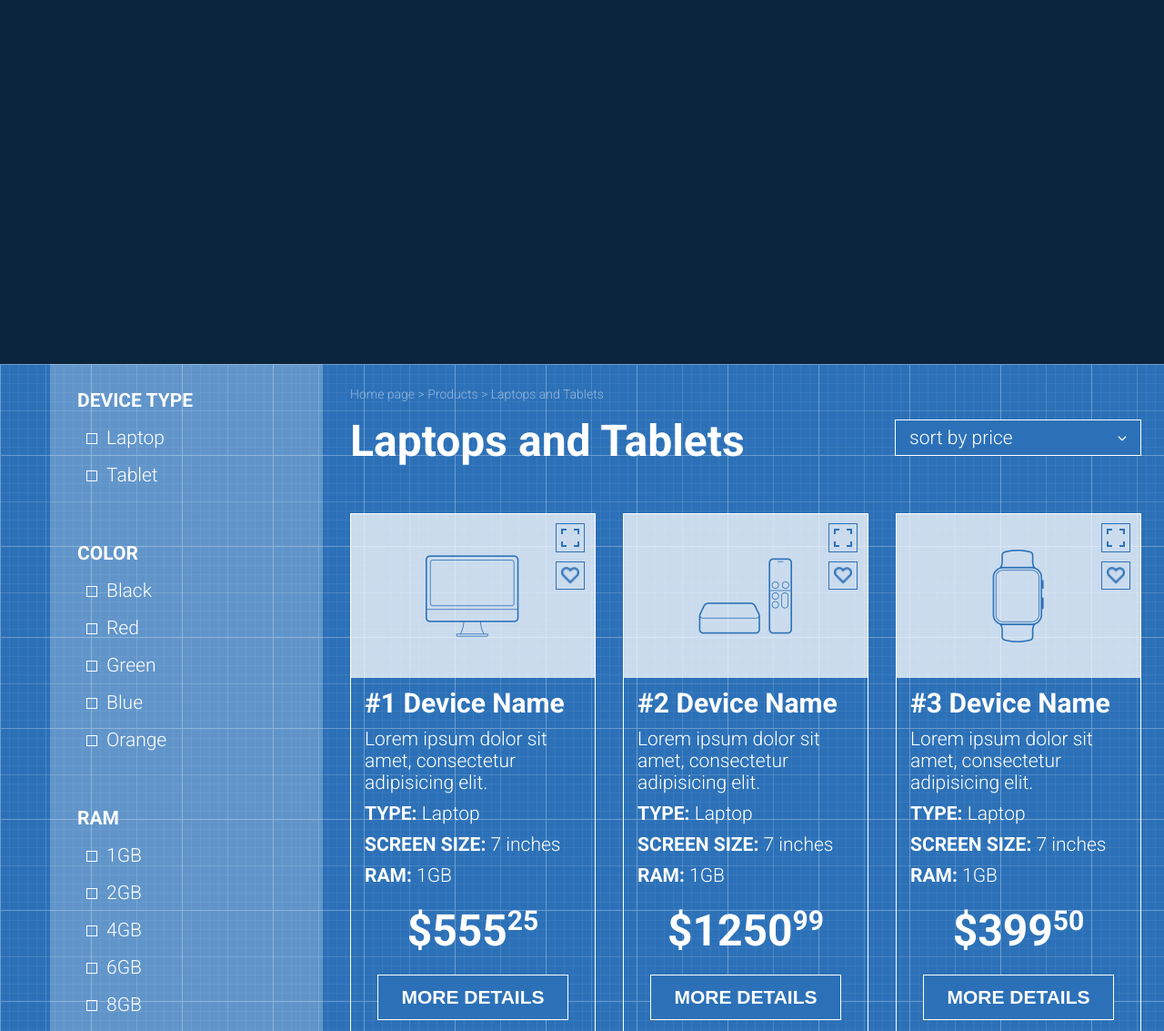
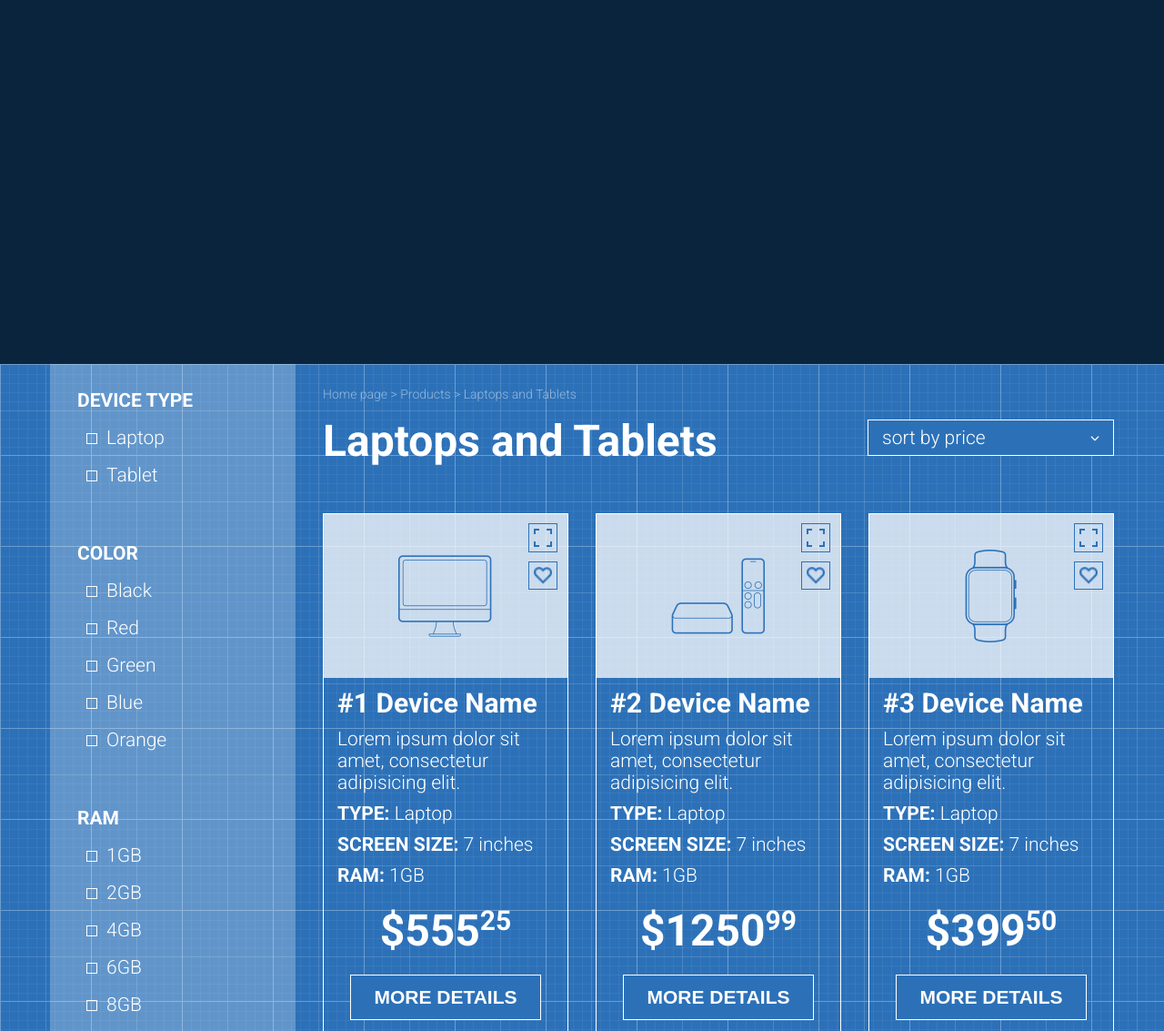
Before and after one commit to marianabalanchuk/shop-page-layout, a plain HTML site: page index.html in a window 1280 px wide. Shown: the part 100-1233 px from the top of the page at 91% size. Drawn offline with Linux system fonts and the light colour scheme.

Commit message:
fixed horizontal scroll bar

```diff
--- a/index.html
+++ b/index.html
@@ -67,10 +67,11 @@
 
 
 	<main class="main">
-		<div class="row carousel"></div>
+		<div class=" carousel"></div>
 
 		<div class="flex-container">
-			<div class="col-3 filter-menu">
+			<div class="col-3 ">
+				<div class="filter-menu">
 					<div class="device-filter">
 						<h6 class="filter-heading first-filter-heading">DEVICE TYPE</h6>
 						<ul>
@@ -139,7 +140,7 @@
 					<p>Show more options...</p>
 					<button class="btn">submit</button>
 				</div>
-
+			</div>
 			<div class="col-9 row2">
 
 				<div class="col-12">
--- a/style.css
+++ b/style.css
@@ -238,7 +238,6 @@ input:focus {
   background-color: rgba(255, 255, 255, 0.25);
   height: 865px;
   padding: 30px;
-  margin: 0 15px;
   font-family: "Roboto",
     sans-serif;
   font-size: 21px;
```
Lines whose indentation alone changed are shown as unchanged.
